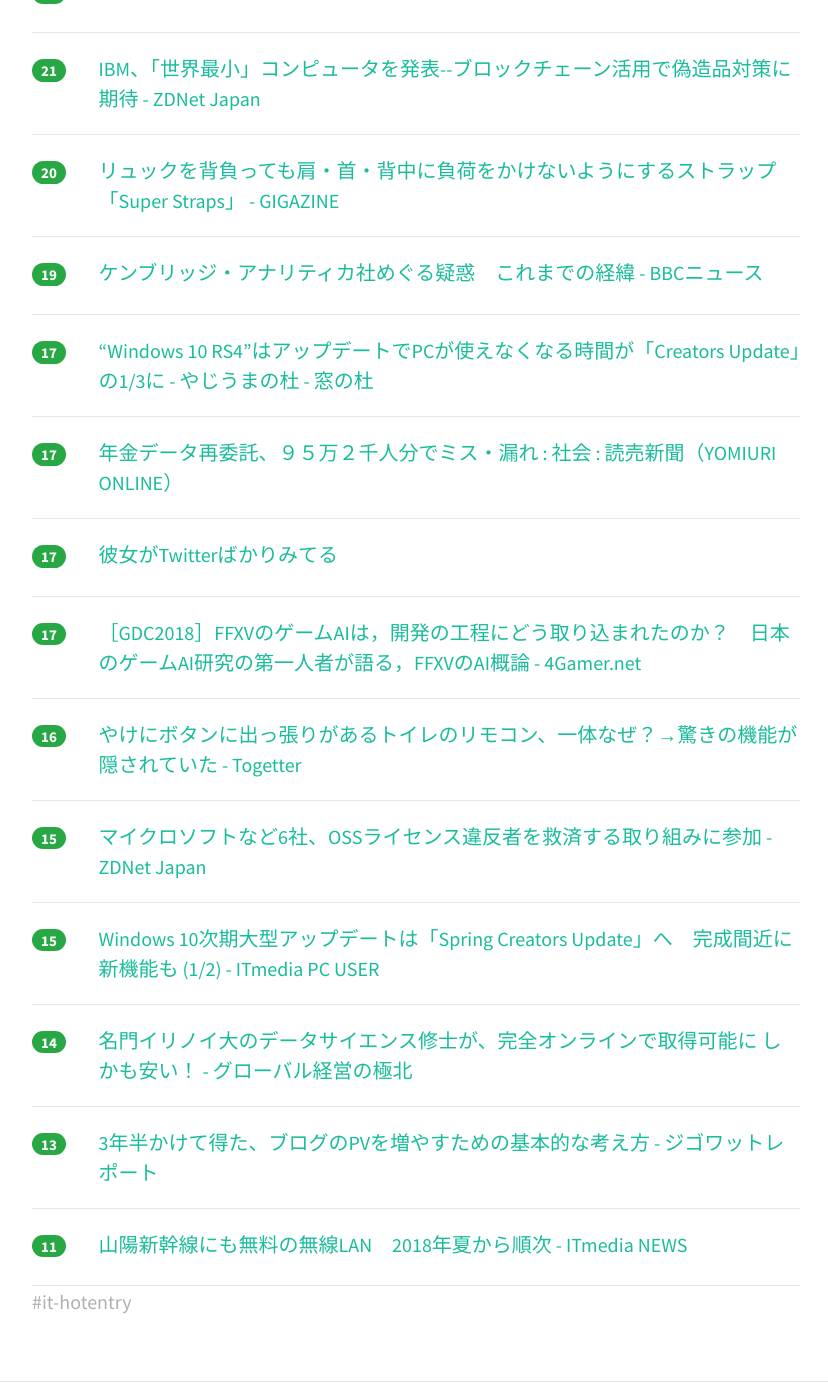
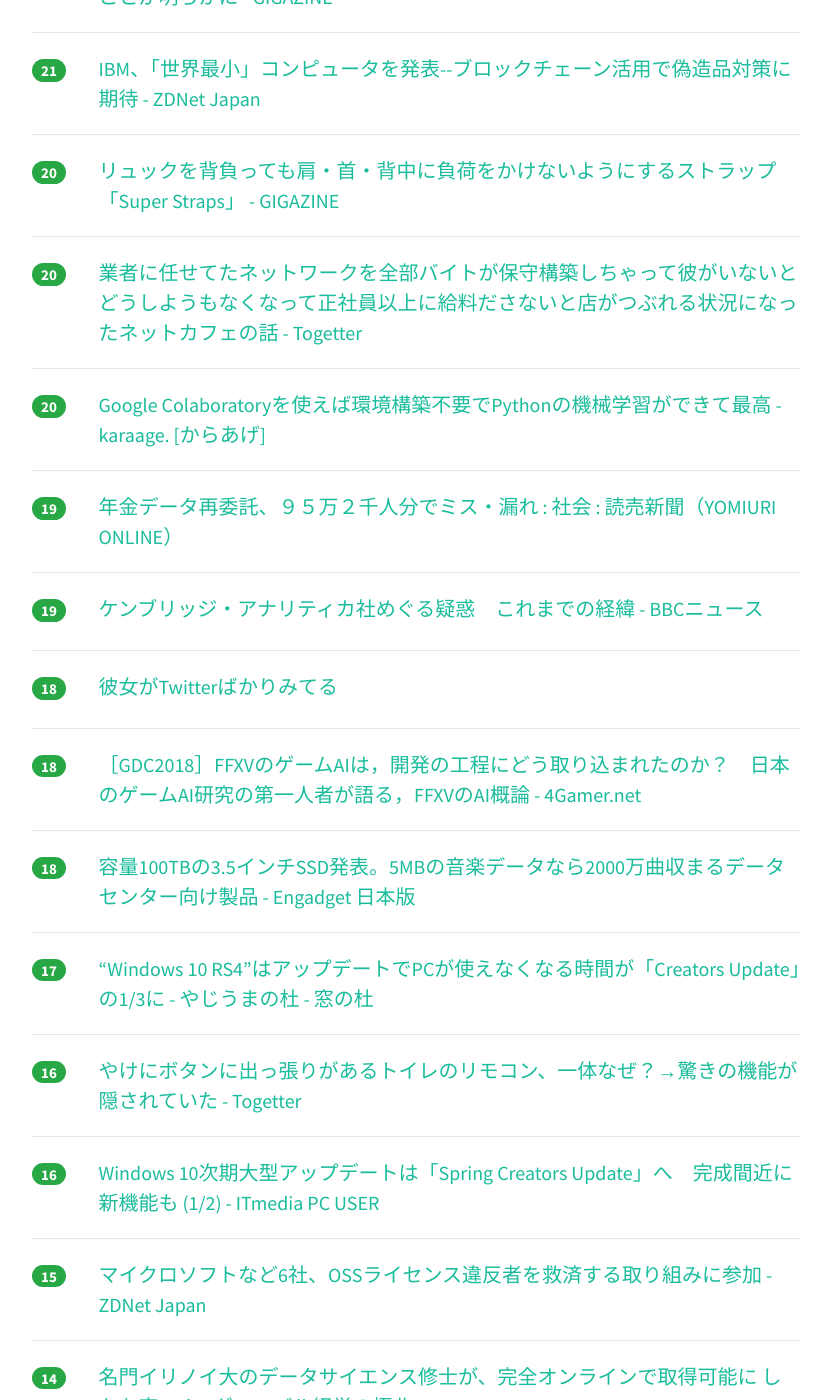
Before and after one commit to yatta47/hatena-matome-site, a Jekyll site: the page built from _posts/2018-03-21-hatena.md, in a window 1280 px wide and 1400 px high, scrolled down 2726 px. Shown: the whole window, without its empty margins (224-1052 px from the left). Built offline with Jekyll 4.4.1, drawn with Linux system fonts in a browser that asks for light colours; nearby versions of some CDN libraries; some of the changed text lies outside the part shown.

Commit message:
Updated 2018-03-21

```diff
--- a/_posts/2018-03-21-hatena.md
+++ b/_posts/2018-03-21-hatena.md
@@ -1,34 +1,34 @@
 ---
 layout: post
 title:  "2018-03-21 はてぶIT"
-date:   2018-03-21 16:02:49
+date:   2018-03-21 17:00:43
 tags: [it-hotentry]
 ---
-39 件のデータあり
+43 件のデータあり
 
 <hr><div class="row">
-<div class="col-1"><span class="badge badge-pill badge-success h2">204</span></div>
+<div class="col-1"><span class="badge badge-pill badge-success h2">210</span></div>
 <div class="col-11"><a href='http://kyoumoe.hatenablog.com/entry/20180320/1521549532' target='_blank'>とあるNPO法人のサポーターからイケダハヤトやはあちゅうの存在が消された件 - 今日も得る物なしZ</a></div>
 </div>
 <hr>
 <div class="row">
-<div class="col-1"><span class="badge badge-pill badge-success h2">116</span></div>
+<div class="col-1"><span class="badge badge-pill badge-success h2">123</span></div>
 <div class="col-11"><a href='https://qiita.com/umamichi/items/0e2b4b1c578e7335ba20' target='_blank'>PWA 入門 〜iOS SafariでPWAを体験するまで〜 2018年3月版 - Qiita</a></div>
 </div>
 <hr>
 <div class="row">
-<div class="col-1"><span class="badge badge-pill badge-success h2">77</span></div>
-<div class="col-11"><a href='http://www.4gamer.net/games/033/G003329/20180320141/' target='_blank'>［GDC 2018］ついにDirectXがレイトレーシングパイプラインを統合。「DirectX Raytracing」が立ち上がる - 4Gamer.net</a></div>
-</div>
-<hr>
-<div class="row">
-<div class="col-1"><span class="badge badge-pill badge-success h2">76</span></div>
+<div class="col-1"><span class="badge badge-pill badge-success h2">91</span></div>
 <div class="col-11"><a href='https://medium.com/google-cloud-jp/1d7227cb05e4' target='_blank'>BigQuery に関する１２の誤解の真相を明らかにする – google-cloud-jp – Medium</a></div>
 </div>
 <hr>
 <div class="row">
-<div class="col-1"><span class="badge badge-pill badge-success h2">65</span></div>
+<div class="col-1"><span class="badge badge-pill badge-success h2">83</span></div>
 <div class="col-11"><a href='http://www.mermirai.com/entry/web30' target='_blank'>Web 3.0の6つの特徴 - メルミライ - 未来を見るメディア。</a></div>
+</div>
+<hr>
+<div class="row">
+<div class="col-1"><span class="badge badge-pill badge-success h2">80</span></div>
+<div class="col-11"><a href='http://www.4gamer.net/games/033/G003329/20180320141/' target='_blank'>［GDC 2018］ついにDirectXがレイトレーシングパイプラインを統合。「DirectX Raytracing」が立ち上がる - 4Gamer.net</a></div>
 </div>
 <hr>
 <div class="row">
@@ -52,13 +52,13 @@ tags: [it-hotentry]
 </div>
 <hr>
 <div class="row">
-<div class="col-1"><span class="badge badge-pill badge-success h2">34</span></div>
-<div class="col-11"><a href='http://tech.willgate.co.jp/entry/2018/03/20/141000' target='_blank'>JavaScript のグラフライブラリ比較 - 私達がChart.jsからHighchartsに乗り換えた理由 - - WILLGATE tech blog</a></div>
+<div class="col-1"><span class="badge badge-pill badge-success h2">36</span></div>
+<div class="col-11"><a href='http://www.financepensionrealestate.work/entry/2018/03/20/193420' target='_blank'>「紙をデジタルへ」ここまでRPAは進んでいる～三井住友銀行の事例～ - 銀行員のための教科書</a></div>
 </div>
 <hr>
 <div class="row">
 <div class="col-1"><span class="badge badge-pill badge-success h2">34</span></div>
-<div class="col-11"><a href='http://www.financepensionrealestate.work/entry/2018/03/20/193420' target='_blank'>「紙をデジタルへ」ここまでRPAは進んでいる～三井住友銀行の事例～ - 銀行員のための教科書</a></div>
+<div class="col-11"><a href='http://tech.willgate.co.jp/entry/2018/03/20/141000' target='_blank'>JavaScript のグラフライブラリ比較 - 私達がChart.jsからHighchartsに乗り換えた理由 - - WILLGATE tech blog</a></div>
 </div>
 <hr>
 <div class="row">
@@ -97,6 +97,11 @@ tags: [it-hotentry]
 </div>
 <hr>
 <div class="row">
+<div class="col-1"><span class="badge badge-pill badge-success h2">26</span></div>
+<div class="col-11"><a href='https://gigazine.net/news/20180320-microsoft-directx-raytracing/' target='_blank'>Microsoftがレイトレーシングをリアルタイムで行えるAPI「DirectX Raytracing」を公開、ゲームも映画並みにレイトレーシングを活用する時代へ - GIGAZINE</a></div>
+</div>
+<hr>
+<div class="row">
 <div class="col-1"><span class="badge badge-pill badge-success h2">25</span></div>
 <div class="col-11"><a href='https://forest.watch.impress.co.jp/docs/news/1112711.html' target='_blank'>3月の更新プログラムを適用したWindows 7環境に問題、無線LANが利用できなくなる恐れ - 窓の杜</a></div>
 </div>
@@ -108,7 +113,7 @@ tags: [it-hotentry]
 <hr>
 <div class="row">
 <div class="col-1"><span class="badge badge-pill badge-success h2">25</span></div>
-<div class="col-11"><a href='https://gigazine.net/news/20180320-microsoft-directx-raytracing/' target='_blank'>Microsoftがレイトレーシングをリアルタイムで行えるAPI「DirectX Raytracing」を公開、ゲームも映画並みにレイトレーシングを活用する時代へ - GIGAZINE</a></div>
+<div class="col-11"><a href='https://anond.hatelabo.jp/20180319170310' target='_blank'>ネットのうざい広告作ってる人はネットしないのかな</a></div>
 </div>
 <hr>
 <div class="row">
@@ -132,11 +137,6 @@ tags: [it-hotentry]
 </div>
 <hr>
 <div class="row">
-<div class="col-1"><span class="badge badge-pill badge-success h2">22</span></div>
-<div class="col-11"><a href='https://anond.hatelabo.jp/20180319170310' target='_blank'>ネットのうざい広告作ってる人はネットしないのかな</a></div>
-</div>
-<hr>
-<div class="row">
 <div class="col-1"><span class="badge badge-pill badge-success h2">21</span></div>
 <div class="col-11"><a href='https://japan.zdnet.com/article/35116404/' target='_blank'>IBM、「世界最小」コンピュータを発表--ブロックチェーン活用で偽造品対策に期待 - ZDNet Japan</a></div>
 </div>
@@ -147,8 +147,38 @@ tags: [it-hotentry]
 </div>
 <hr>
 <div class="row">
+<div class="col-1"><span class="badge badge-pill badge-success h2">20</span></div>
+<div class="col-11"><a href='https://togetter.com/li/1210628' target='_blank'>業者に任せてたネットワークを全部バイトが保守構築しちゃって彼がいないとどうしようもなくなって正社員以上に給料ださないと店がつぶれる状況になったネットカフェの話 - Togetter</a></div>
+</div>
+<hr>
+<div class="row">
+<div class="col-1"><span class="badge badge-pill badge-success h2">20</span></div>
+<div class="col-11"><a href='http://karaage.hatenadiary.jp/entry/2018/03/21/073000' target='_blank'>Google Colaboratoryを使えば環境構築不要でPythonの機械学習ができて最高 - karaage. [からあげ]</a></div>
+</div>
+<hr>
+<div class="row">
+<div class="col-1"><span class="badge badge-pill badge-success h2">19</span></div>
+<div class="col-11"><a href='http://www.yomiuri.co.jp/national/20180320-OYT1T50080.html' target='_blank'>年金データ再委託、９５万２千人分でミス・漏れ : 社会 : 読売新聞（YOMIURI ONLINE）</a></div>
+</div>
+<hr>
+<div class="row">
 <div class="col-1"><span class="badge badge-pill badge-success h2">19</span></div>
 <div class="col-11"><a href='http://www.bbc.com/japanese/features-and-analysis-43467869' target='_blank'>ケンブリッジ・アナリティカ社めぐる疑惑　これまでの経緯 - BBCニュース</a></div>
+</div>
+<hr>
+<div class="row">
+<div class="col-1"><span class="badge badge-pill badge-success h2">18</span></div>
+<div class="col-11"><a href='https://anond.hatelabo.jp/20180321005408' target='_blank'>彼女がTwitterばかりみてる</a></div>
+</div>
+<hr>
+<div class="row">
+<div class="col-1"><span class="badge badge-pill badge-success h2">18</span></div>
+<div class="col-11"><a href='http://www.4gamer.net/games/391/G039177/20180320076/' target='_blank'>［GDC2018］FFXVのゲームAIは，開発の工程にどう取り込まれたのか？　日本のゲームAI研究の第一人者が語る，FFXVのAI概論 - 4Gamer.net</a></div>
+</div>
+<hr>
+<div class="row">
+<div class="col-1"><span class="badge badge-pill badge-success h2">18</span></div>
+<div class="col-11"><a href='https://japanese.engadget.com/2018/03/20/100tb-3-5-ssd-5mb-2000/' target='_blank'>容量100TBの3.5インチSSD発表。5MBの音楽データなら2000万曲収まるデータセンター向け製品 - Engadget 日本版</a></div>
 </div>
 <hr>
 <div class="row">
@@ -157,33 +187,18 @@ tags: [it-hotentry]
 </div>
 <hr>
 <div class="row">
-<div class="col-1"><span class="badge badge-pill badge-success h2">17</span></div>
-<div class="col-11"><a href='http://www.yomiuri.co.jp/national/20180320-OYT1T50080.html' target='_blank'>年金データ再委託、９５万２千人分でミス・漏れ : 社会 : 読売新聞（YOMIURI ONLINE）</a></div>
-</div>
-<hr>
-<div class="row">
-<div class="col-1"><span class="badge badge-pill badge-success h2">17</span></div>
-<div class="col-11"><a href='https://anond.hatelabo.jp/20180321005408' target='_blank'>彼女がTwitterばかりみてる</a></div>
-</div>
-<hr>
-<div class="row">
-<div class="col-1"><span class="badge badge-pill badge-success h2">17</span></div>
-<div class="col-11"><a href='http://www.4gamer.net/games/391/G039177/20180320076/' target='_blank'>［GDC2018］FFXVのゲームAIは，開発の工程にどう取り込まれたのか？　日本のゲームAI研究の第一人者が語る，FFXVのAI概論 - 4Gamer.net</a></div>
-</div>
-<hr>
-<div class="row">
 <div class="col-1"><span class="badge badge-pill badge-success h2">16</span></div>
 <div class="col-11"><a href='https://togetter.com/li/1210381' target='_blank'>やけにボタンに出っ張りがあるトイレのリモコン、一体なぜ？→驚きの機能が隠されていた - Togetter</a></div>
 </div>
 <hr>
 <div class="row">
-<div class="col-1"><span class="badge badge-pill badge-success h2">15</span></div>
-<div class="col-11"><a href='https://japan.zdnet.com/article/35116407/' target='_blank'>マイクロソフトなど6社、OSSライセンス違反者を救済する取り組みに参加 - ZDNet Japan</a></div>
+<div class="col-1"><span class="badge badge-pill badge-success h2">16</span></div>
+<div class="col-11"><a href='http://www.itmedia.co.jp/pcuser/articles/1803/20/news106.html' target='_blank'>Windows 10次期大型アップデートは「Spring Creators Update」へ　完成間近に新機能も (1/2) - ITmedia PC USER</a></div>
 </div>
 <hr>
 <div class="row">
 <div class="col-1"><span class="badge badge-pill badge-success h2">15</span></div>
-<div class="col-11"><a href='http://www.itmedia.co.jp/pcuser/articles/1803/20/news106.html' target='_blank'>Windows 10次期大型アップデートは「Spring Creators Update」へ　完成間近に新機能も (1/2) - ITmedia PC USER</a></div>
+<div class="col-11"><a href='https://japan.zdnet.com/article/35116407/' target='_blank'>マイクロソフトなど6社、OSSライセンス違反者を救済する取り組みに参加 - ZDNet Japan</a></div>
 </div>
 <hr>
 <div class="row">
@@ -201,3 +216,8 @@ tags: [it-hotentry]
 <div class="col-11"><a href='http://www.itmedia.co.jp/news/articles/1803/20/news115.html' target='_blank'>山陽新幹線にも無料の無線LAN　2018年夏から順次 - ITmedia NEWS</a></div>
 </div>
 <hr>
+<div class="row">
+<div class="col-1"><span class="badge badge-pill badge-success h2">10</span></div>
+<div class="col-11"><a href='http://www.4gamer.net/games/033/G003329/20180321003/' target='_blank'>［GDC 2018］［西川善司の3DGE］DirectX Raytracingでゲームグラフィックスは何が変わるのか。「Quantum Break」のRemadyが示す，その方向性 - 4Gamer.net</a></div>
+</div>
+<hr>
```
